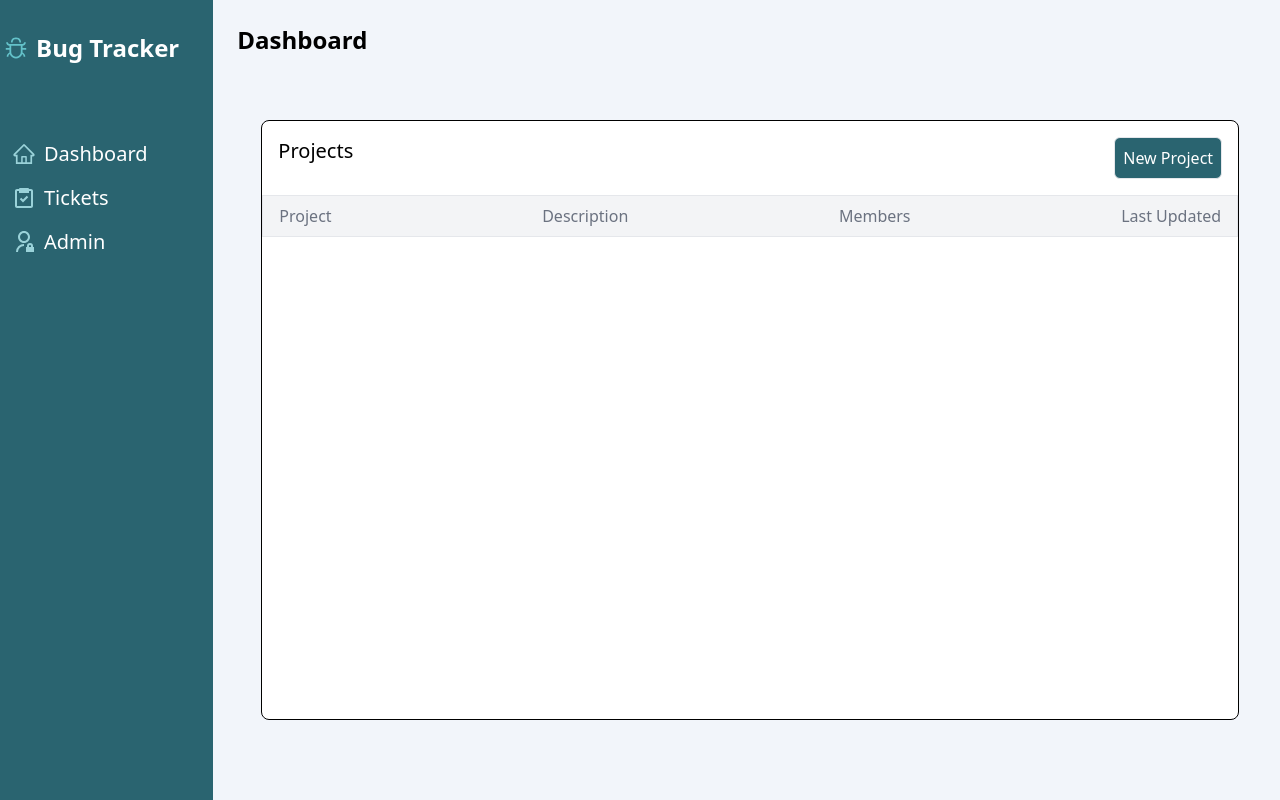
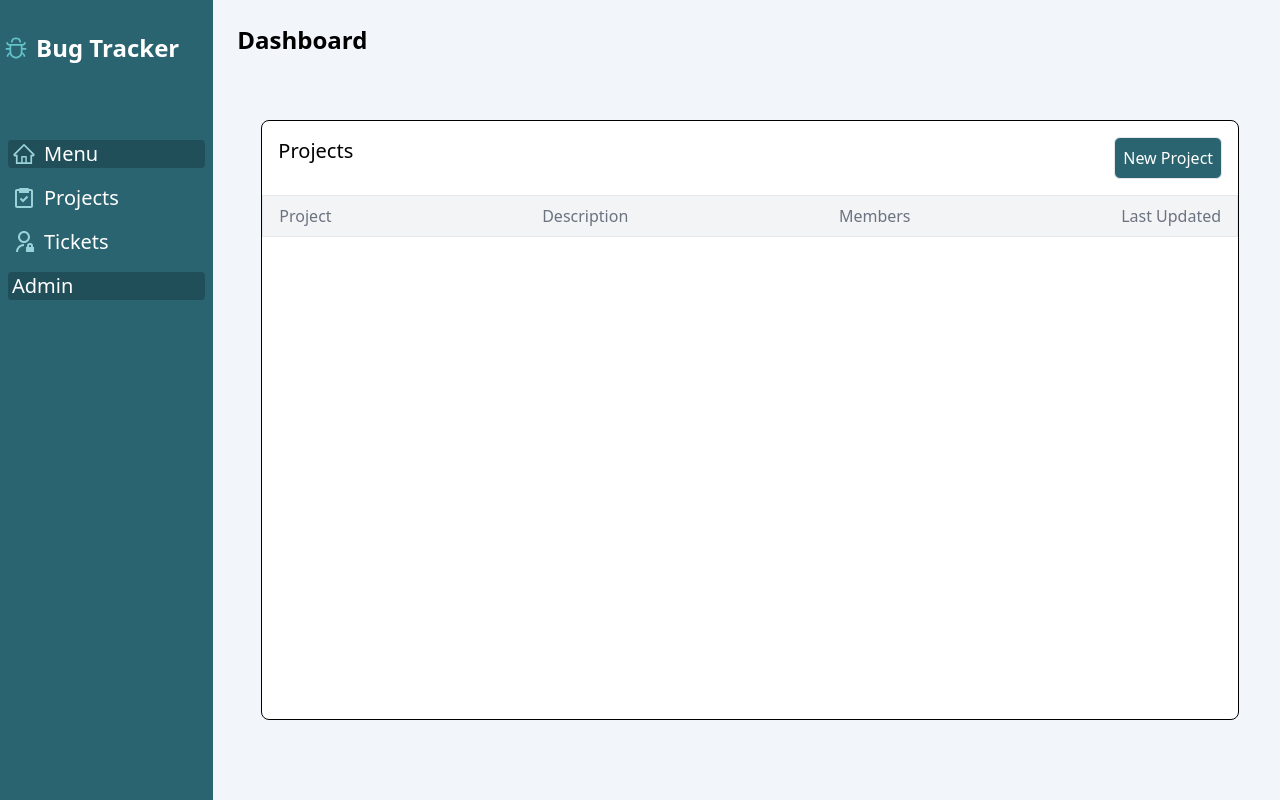
Before and after one commit to Ayomide4/bug-tracker, a React (Vite) app: page / in a window 1280 px wide. Built offline with nearby package versions, Linux system fonts and the light colour scheme.

Commit message:
add page highlight for nav

```diff
--- a/src/components/Navbar.tsx
+++ b/src/components/Navbar.tsx
@@ -1,8 +1,11 @@
 import {AiOutlineBug, AiOutlineHome} from 'react-icons/ai'
+import {GrProjects} from 'react-icons/gr'
 import {BiTask} from 'react-icons/bi'
 import {RiAdminLine} from 'react-icons/ri'
-import {Link} from 'react-router-dom'
+import {Link, useMatch, useResolvedPath} from 'react-router-dom'
 import { useState } from 'react'
+
+
 
 
 
@@ -10,13 +13,30 @@ import { useState } from 'react'
 
 export const Navbar = () => {
 
-const [toggle, setToggle] = useState<boolean>(false)
-const Menu: Array<string> = ["Dashboard", "Tickets", "Admin"]
+const [toggle, setToggle] = useState<boolean>(true)
+const Menu: Array<string> = ["Menu","Projects", "Tickets", "Admin"]
 const Icons = [
   <AiOutlineHome size='24' color='#9AD2D9'/>,
   <BiTask size='24' color='#9AD2D9'/>,
   <RiAdminLine size='24' color='#9AD2D9'/>
 ]
+
+
+
+function CustomLink(item:string, index:number){
+  const resolvedPath = useResolvedPath(renderSwitch(index))
+  const isActive = useMatch({path: resolvedPath.pathname, end: true})
+  return (
+    <Link to={renderSwitch(index)}>
+      <li key={item} className={`flex items-center gap-2 cursor-pointer mx-2 px-1 mt-4 rounded ${isActive ? 'bg-[#204f59]': null}`}>
+        {Icons[index]}
+        <h2 className='text-xl text-white' key={item}>{item}</h2>
+      </li>
+    </Link>
+  )
+}
+
+
 
 function renderSwitch(index:number):string{
   switch(index){
@@ -34,6 +54,7 @@ function renderSwitch(index:number):string{
   }
 }
 
+
   return (
     <section className='flex flex-col w-1/6 bg-[#2A6470] max-h-screen'>
       <div className='mt-4 flex flex-col gap-5 relative pt-4 w-full'>
@@ -47,12 +68,7 @@ function renderSwitch(index:number):string{
         <ul>
           {Menu.map((item, index)=>{
             return (
-              <Link to={renderSwitch(index)}>
-                <li key={index} className={`flex items-center gap-2 cursor-pointer mx-2 px-1 mt-4 `}>
-                  {Icons[index]}
-                  <h2 className='text-xl text-white'>{item}</h2>
-                </li>
-              </Link>
+              CustomLink(item, index)
             )
           })}
         </ul>
--- a/src/components/Projects.tsx
+++ b/src/components/Projects.tsx
@@ -1,17 +1,21 @@
 import React from 'react'
 
 export default function Projects() {
+const ProjectDesciptors = ['Project', 'Description', 'Members', 'Last Updated']
+
+
   return (
     <div className='border relative mb-20  border-black rounded-lg w-11/12 mx-12 shadow-outline h-3/4 bg-white'>
       <div className='flex justify-between p-4'>
         <h2 className='text-xl'>Projects</h2>
-        <button className='border rounded-md bg-[#2A6470] p-2 text-white text-base' >New Project</button>
+        <button className='border rounded-md bg-[#2A6470] p-2 text-white text-base'>New Project</button>
       </div>
       <div className='flex justify-between px-4 bg-gray-100 border '>
-        <h2 className='py-2 text-gray-500'>Project</h2>
-        <h2 className='py-2 text-gray-500'>Description</h2>
-        <h2 className='py-2 text-gray-500'>Members</h2>
-        <h2 className='py-2 text-gray-500'>Last Updated</h2>
+        {ProjectDesciptors.map((item, index) => {
+          return(
+            <h2 className='py-2 text-gray-500' key={index}>{item}</h2>
+          )
+        })}
       </div>
 
     </div>
```
